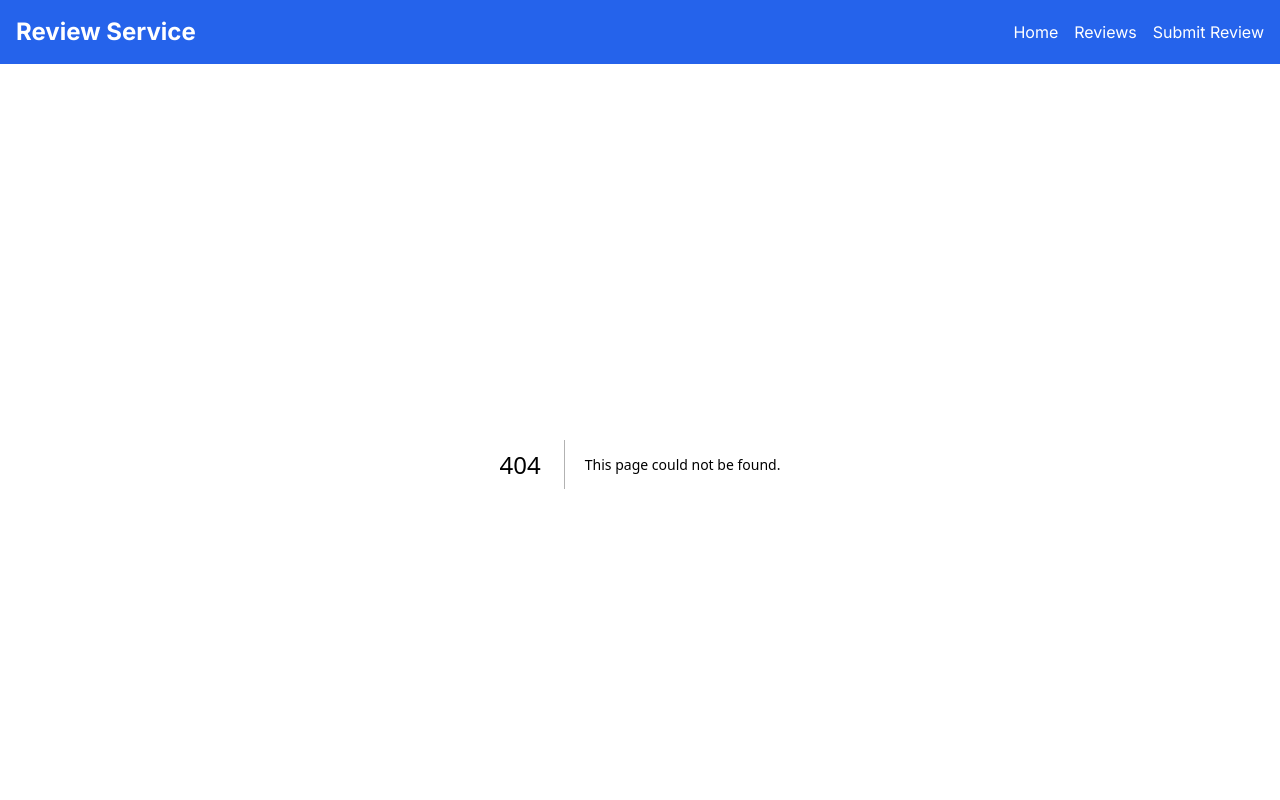
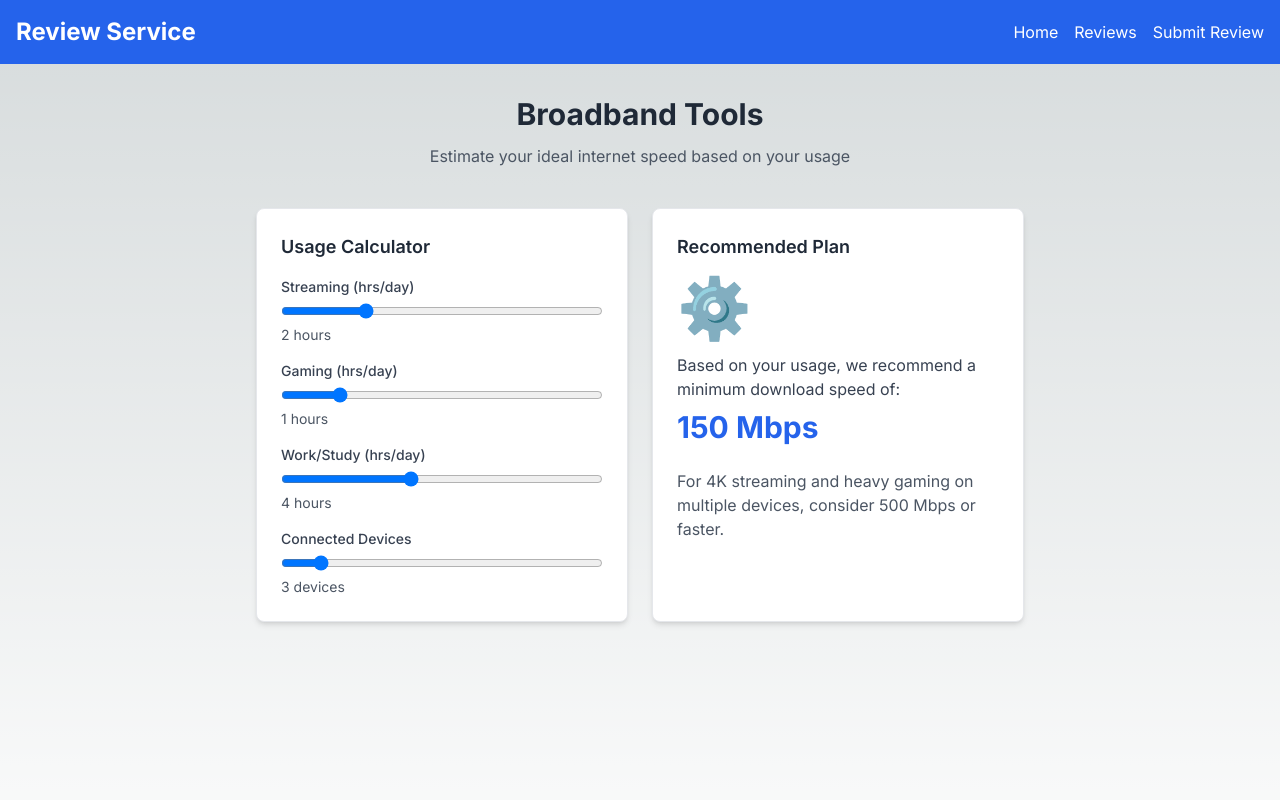
Before and after one commit to alextheous/review-service-web, a Next.js app: page /tools in a window 1280 px wide. Before the commit this address had no page. Shown: the top 800 px of the page. Built offline with nearby package versions, Linux system fonts and the light colour scheme.

Commit message:
Add deals and tools pages with newsletter and speed estimator

```diff
--- /dev/null
+++ b/app/tools/page.tsx
@@ -0,0 +1,101 @@
+'use client';
+
+import { useState } from 'react';
+
+export default function ToolsPage() {
+  const [usage, setUsage] = useState({
+    streamingHours: 2,
+    gamingHours: 1,
+    workHours: 4,
+    devices: 3
+  });
+
+  const estimateSpeed = () => {
+    const base = 50;
+    const streaming = usage.streamingHours * 25;
+    const gaming = usage.gamingHours * 10;
+    const work = usage.workHours * 5;
+    const devices = usage.devices * 5;
+    const total = base + streaming + gaming + work + devices;
+    return Math.min(900, Math.max(50, Math.round(total / 10) * 10));
+  };
+
+  const estimatedSpeed = estimateSpeed();
+
+  return (
+    <div className="container mx-auto px-4 py-8">
+      <div className="text-center mb-10">
+        <h1 className="text-3xl font-bold text-gray-800 mb-3">Broadband Tools</h1>
+        <p className="text-gray-600">Estimate your ideal internet speed based on your usage</p>
+      </div>
+
+      <div className="max-w-3xl mx-auto grid grid-cols-1 md:grid-cols-2 gap-6">
+        <div className="bg-white rounded-lg shadow-md p-6 border border-gray-200">
+          <h3 className="text-lg font-semibold text-gray-800 mb-4">Usage Calculator</h3>
+          <div className="space-y-4">
+            <div>
+              <label className="block text-sm font-medium text-gray-700 mb-1">Streaming (hrs/day)</label>
+              <input
+                type="range"
+                min={0}
+                max={8}
+                value={usage.streamingHours}
+                onChange={(e) => setUsage({ ...usage, streamingHours: parseInt(e.target.value) })}
+                className="w-full"
+              />
+              <div className="text-sm text-gray-600">{usage.streamingHours} hours</div>
+            </div>
+            <div>
+              <label className="block text-sm font-medium text-gray-700 mb-1">Gaming (hrs/day)</label>
+              <input
+                type="range"
+                min={0}
+                max={6}
+                value={usage.gamingHours}
+                onChange={(e) => setUsage({ ...usage, gamingHours: parseInt(e.target.value) })}
+                className="w-full"
+              />
+              <div className="text-sm text-gray-600">{usage.gamingHours} hours</div>
+            </div>
+            <div>
+              <label className="block text-sm font-medium text-gray-700 mb-1">Work/Study (hrs/day)</label>
+              <input
+                type="range"
+                min={0}
+                max={10}
+                value={usage.workHours}
+                onChange={(e) => setUsage({ ...usage, workHours: parseInt(e.target.value) })}
+                className="w-full"
+              />
+              <div className="text-sm text-gray-600">{usage.workHours} hours</div>
+            </div>
+            <div>
+              <label className="block text-sm font-medium text-gray-700 mb-1">Connected Devices</label>
+              <input
+                type="range"
+                min={1}
+                max={20}
+                value={usage.devices}
+                onChange={(e) => setUsage({ ...usage, devices: parseInt(e.target.value) })}
+                className="w-full"
+              />
+              <div className="text-sm text-gray-600">{usage.devices} devices</div>
+            </div>
+          </div>
+        </div>
+
+        <div className="bg-white rounded-lg shadow-md p-6 border border-gray-200">
+          <h3 className="text-lg font-semibold text-gray-800 mb-4">Recommended Plan</h3>
+          <div className="text-6xl mb-4">⚙️</div>
+          <p className="text-gray-700 mb-2">
+            Based on your usage, we recommend a minimum download speed of:
+          </p>
+          <div className="text-3xl font-bold text-blue-600 mb-6">{estimatedSpeed} Mbps</div>
+          <p className="text-gray-600">
+            For 4K streaming and heavy gaming on multiple devices, consider 500 Mbps or faster.
+          </p>
+        </div>
+      </div>
+    </div>
+  );
+}
```
Also changed, not shown: app/deals/page.tsx (added, +70 -0 lines).
